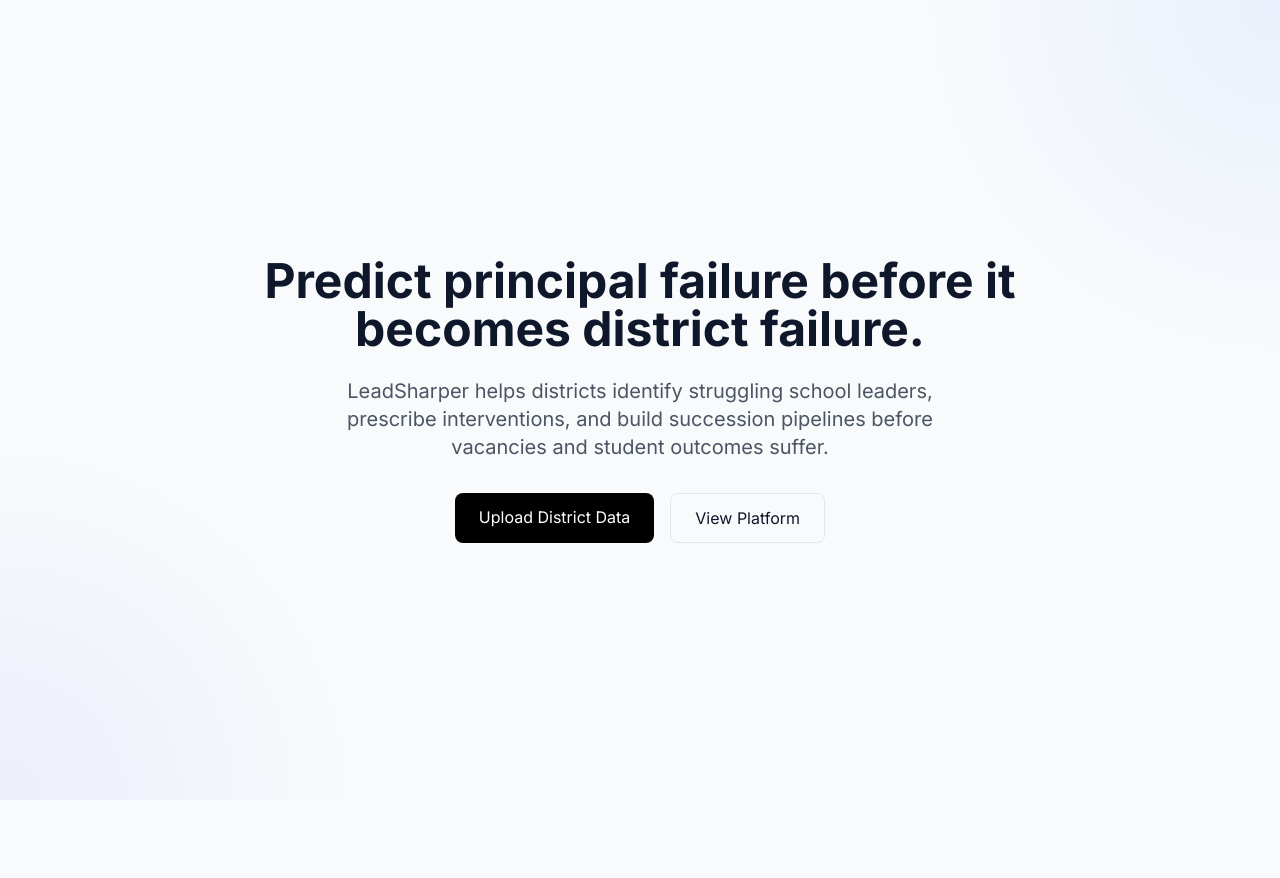
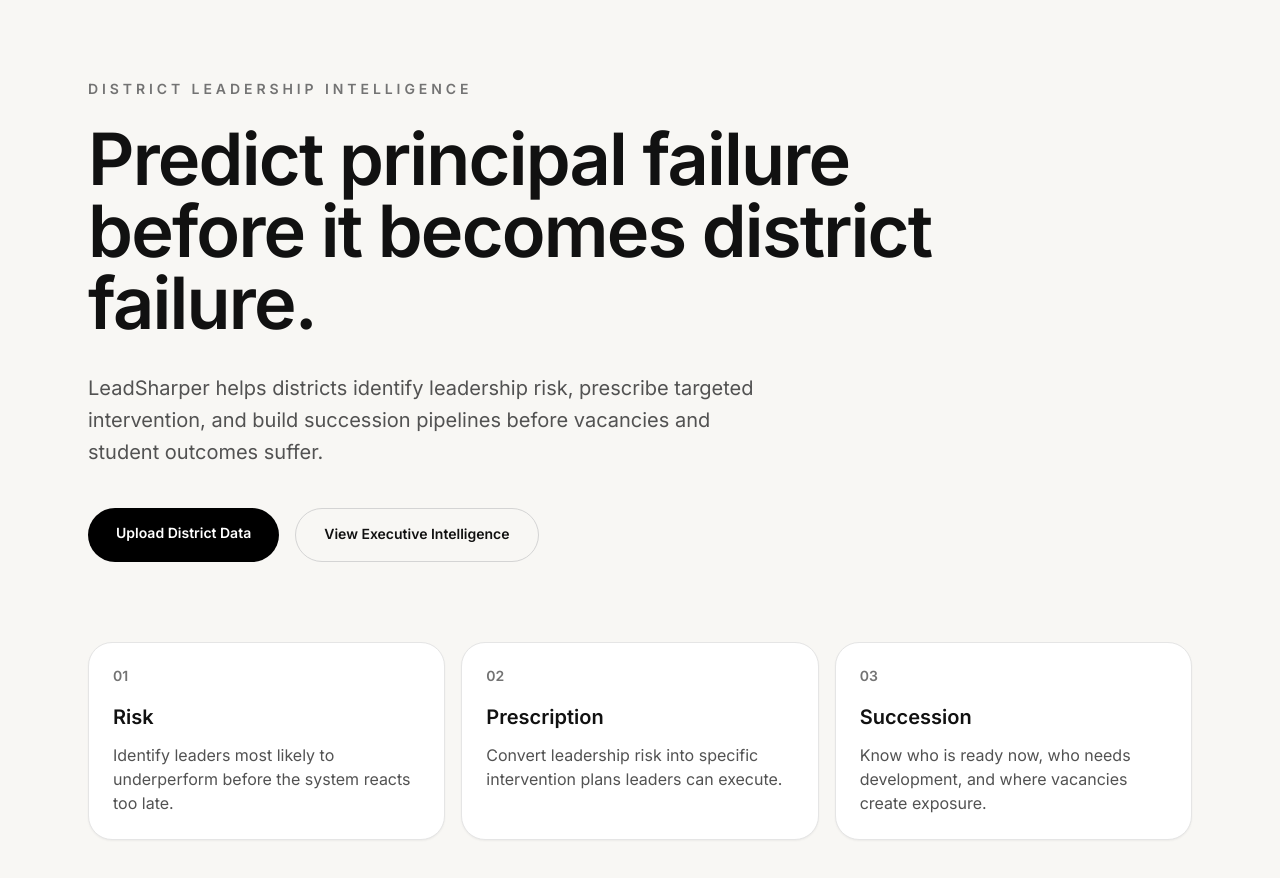
Before and after one commit to jmarc296-jpg/instructional-leadership-practice, a Next.js app: page / in a window 1280 px wide. Shown: the top 878 px of the page. Before the commit the page ends 800 px from the top, so only its background shows below. Built offline with nearby package versions, Linux system fonts and the light colour scheme.

Commit message:
Refine enterprise visual system

```diff
--- a/app/globals.css
+++ b/app/globals.css
@@ -3,16 +3,8 @@
 @tailwind utilities;
 
 :root {
-  color-scheme: light;
-  --font-sans: var(--font-geist-sans);
-  --font-mono: var(--font-geist-mono);
-}
-
-html,
-body {
-  margin: 0;
-  padding: 0;
-  min-height: 100%;
+  --background: #f8f7f4;
+  --foreground: #111111;
 }
 
 html {
@@ -20,125 +12,14 @@ html {
 }
 
 body {
-  background:
-    radial-gradient(circle at top right, rgba(59, 130, 246, 0.08), transparent 24%),
-    radial-gradient(circle at bottom left, rgba(99, 102, 241, 0.08), transparent 24%),
-    #f8fafc;
-  color: #0f172a;
-  font-family: var(--font-sans), Arial, Helvetica, sans-serif;
+  background: var(--background);
+  color: var(--foreground);
+  font-family: Inter, ui-sans-serif, system-ui, -apple-system, BlinkMacSystemFont, "Segoe UI", sans-serif;
+  text-rendering: geometricPrecision;
   -webkit-font-smoothing: antialiased;
   -moz-osx-font-smoothing: grayscale;
-  text-rendering: optimizeLegibility;
 }
 
 * {
   box-sizing: border-box;
 }
-
-img {
-  display: block;
-  max-width: 100%;
-}
-
-button,
-input,
-textarea,
-select {
-  font: inherit;
-}
-
-button {
-  transition: all 0.2s ease;
-}
-
-textarea {
-  resize: vertical;
-}
-
-::selection {
-  background: rgba(37, 99, 235, 0.16);
-  color: #0f172a;
-}
-
-.premium-panel {
-  transition:
-    transform 0.22s ease,
-    box-shadow 0.22s ease,
-    border-color 0.22s ease;
-}
-
-.premium-panel:hover {
-  transform: translateY(-2px);
-  box-shadow: 0 18px 45px rgba(15, 23, 42, 0.08);
-  border-color: rgba(37, 99, 235, 0.18);
-}
-
-.premium-button {
-  transition:
-    transform 0.18s ease,
-    box-shadow 0.18s ease,
-    background-color 0.18s ease;
-}
-
-.premium-button:hover {
-  transform: translateY(-1px);
-  box-shadow: 0 14px 28px rgba(37, 99, 235, 0.18);
-}
-
-.premium-button:active {
-  transform: translateY(0);
-  box-shadow: none;
-}
-
-.fade-in-up {
-  animation: fadeInUp 0.38s ease both;
-}
-
-@keyframes fadeInUp {
-  from {
-    opacity: 0;
-    transform: translateY(8px);
-  }
-
-  to {
-    opacity: 1;
-    transform: translateY(0);
-  }
-}
-
-::-webkit-scrollbar {
-  width: 10px;
-}
-
-::-webkit-scrollbar-track {
-  background: #e2e8f0;
-}
-
-::-webkit-scrollbar-thumb {
-  background: #94a3b8;
-  border-radius: 999px;
-}
-
-::-webkit-scrollbar-thumb:hover {
-  background: #64748b;
-}
-@media (max-width: 640px) {
-  .premium-panel {
-    transform: none !important;
-  }
-
-  .premium-panel:hover {
-    transform: none !important;
-  }
-
-  input,
-  textarea,
-  button {
-    font-size: 16px;
-  }
-
-  h1 {
-    word-break: normal;
-    overflow-wrap: anywhere;
-  }
-}
--- a/app/page.tsx
+++ b/app/page.tsx
@@ -2,32 +2,58 @@ import Link from "next/link";
 
 export default function HomePage() {
   return (
-    <main className="min-h-screen flex flex-col items-center justify-center text-center px-6">
-      <h1 className="text-5xl font-bold max-w-4xl">
+    <main className="min-h-screen bg-[#f8f7f4] text-[#111111]">
+      <section className="mx-auto flex min-h-screen max-w-6xl flex-col justify-center px-6 py-20">
+        <div className="max-w-4xl">
+          <p className="mb-6 text-sm font-semibold uppercase tracking-[0.28em] text-neutral-500">
+            District Leadership Intelligence
+          </p>
+
+          <h1 className="text-5xl font-semibold tracking-tight sm:text-6xl lg:text-7xl">
             Predict principal failure before it becomes district failure.
           </h1>
 
-      <p className="mt-6 text-xl max-w-2xl text-gray-600">
-        LeadSharper helps districts identify struggling school leaders,
-        prescribe interventions, and build succession pipelines before
-        vacancies and student outcomes suffer.
+          <p className="mt-8 max-w-2xl text-xl leading-8 text-neutral-600">
+            LeadSharper helps districts identify leadership risk, prescribe targeted intervention, and build succession pipelines before vacancies and student outcomes suffer.
           </p>
 
-      <div className="flex gap-4 mt-8">
+          <div className="mt-10 flex flex-col gap-4 sm:flex-row">
             <Link
               href="/district-audit"
-          className="bg-black text-white px-6 py-3 rounded-lg"
+              className="rounded-full bg-black px-7 py-4 text-sm font-semibold text-white transition hover:bg-neutral-800"
             >
               Upload District Data
             </Link>
 
             <Link
               href="/executive-intelligence"
-          className="border px-6 py-3 rounded-lg"
+              className="rounded-full border border-neutral-300 px-7 py-4 text-sm font-semibold transition hover:border-black"
             >
-          View Platform
+              View Executive Intelligence
             </Link>
           </div>
+        </div>
+
+        <div className="mt-20 grid gap-4 md:grid-cols-3">
+          <div className="rounded-3xl border border-neutral-200 bg-white p-6 shadow-sm">
+            <p className="text-sm font-semibold text-neutral-500">01</p>
+            <h2 className="mt-4 text-xl font-semibold">Risk</h2>
+            <p className="mt-3 text-neutral-600">Identify leaders most likely to underperform before the system reacts too late.</p>
+          </div>
+
+          <div className="rounded-3xl border border-neutral-200 bg-white p-6 shadow-sm">
+            <p className="text-sm font-semibold text-neutral-500">02</p>
+            <h2 className="mt-4 text-xl font-semibold">Prescription</h2>
+            <p className="mt-3 text-neutral-600">Convert leadership risk into specific intervention plans leaders can execute.</p>
+          </div>
+
+          <div className="rounded-3xl border border-neutral-200 bg-white p-6 shadow-sm">
+            <p className="text-sm font-semibold text-neutral-500">03</p>
+            <h2 className="mt-4 text-xl font-semibold">Succession</h2>
+            <p className="mt-3 text-neutral-600">Know who is ready now, who needs development, and where vacancies create exposure.</p>
+          </div>
+        </div>
+      </section>
     </main>
   );
 }
```
Lines whose indentation alone changed are shown as unchanged.
